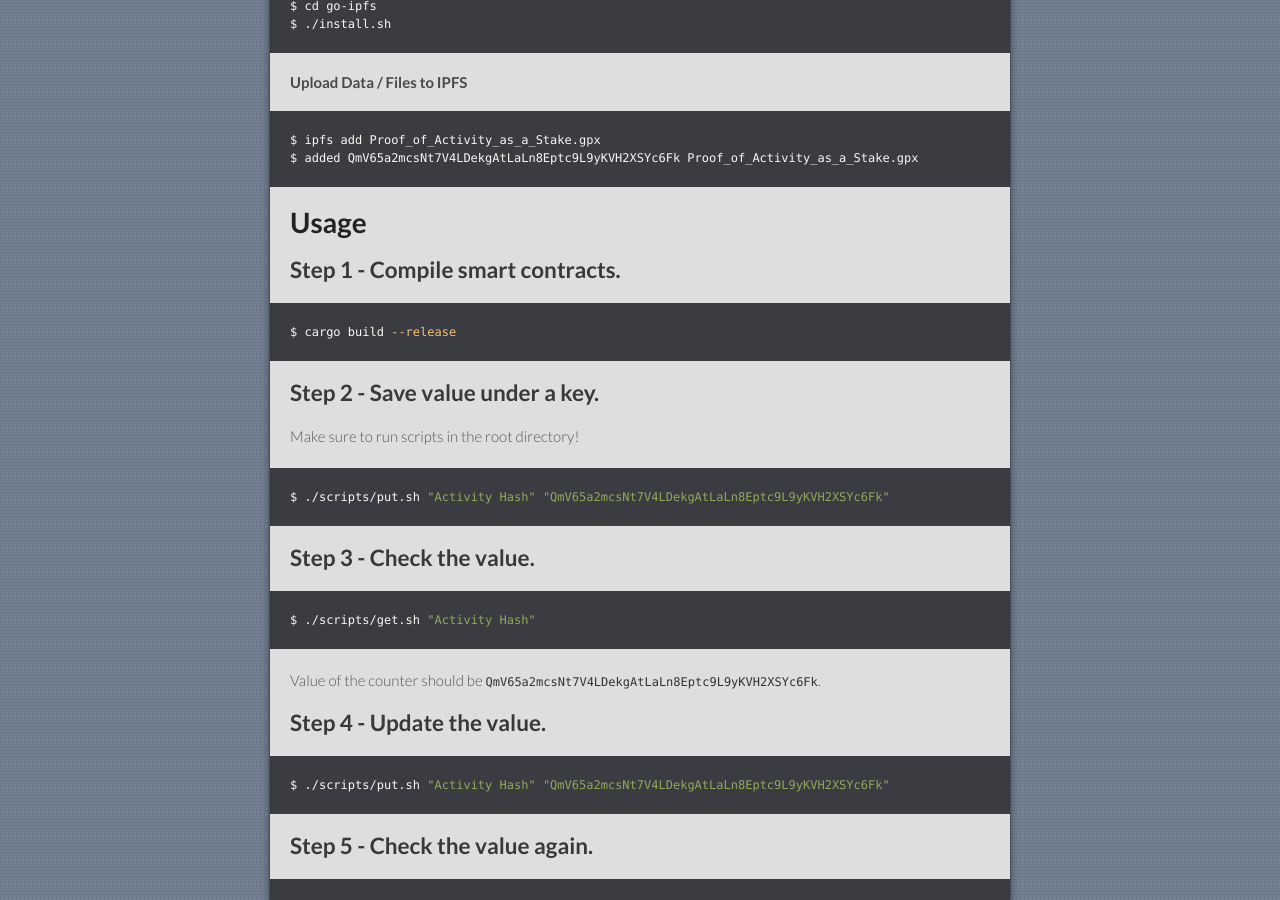
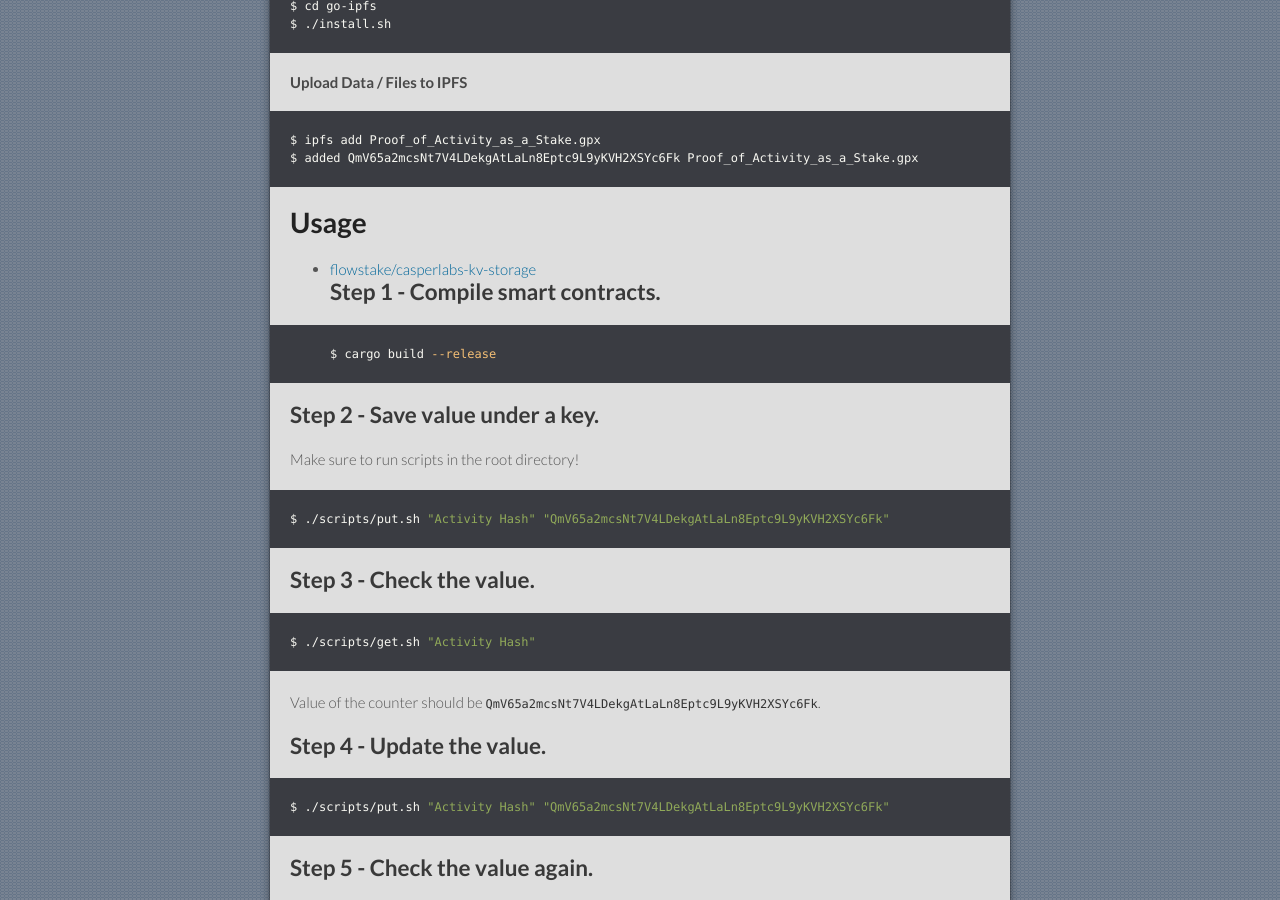
Before and after one commit to flowstake/flowstake.github.io, a Jekyll site: the page built from index.md, in a window 1280 px wide and 900 px high, scrolled down 4284 px. Built offline with Jekyll 4.4.1, drawn with Linux system fonts in a browser that asks for light colours; our own code applies the rules of GitHub Pages for plain Markdown files.

Commit message:
Update index.md

````diff
--- a/index.md
+++ b/index.md
@@ -132,7 +132,6 @@ $ http GET "https://www.strava.com/api/v3/activities/2780342099?include_all_effo
 ```
 // Recommended to Build in Docker container
 
-
 ## Docker Runtime Container
 
 * Install Docker for MacOS
@@ -173,7 +172,7 @@ $ ipfs add Proof_of_Activity_as_a_Stake.gpx
 $ added QmV65a2mcsNt7V4LDekgAtLaLn8Eptc9L9yKVH2XSYc6Fk Proof_of_Activity_as_a_Stake.gpx
 ```
 # Usage
-
+* [flowstake/casperlabs-kv-storage](https://github.com/flowstake/casperlabs-kv-storage)
 ## Step 1 - Compile smart contracts.
 ```bash
 $ cargo build --release
````
